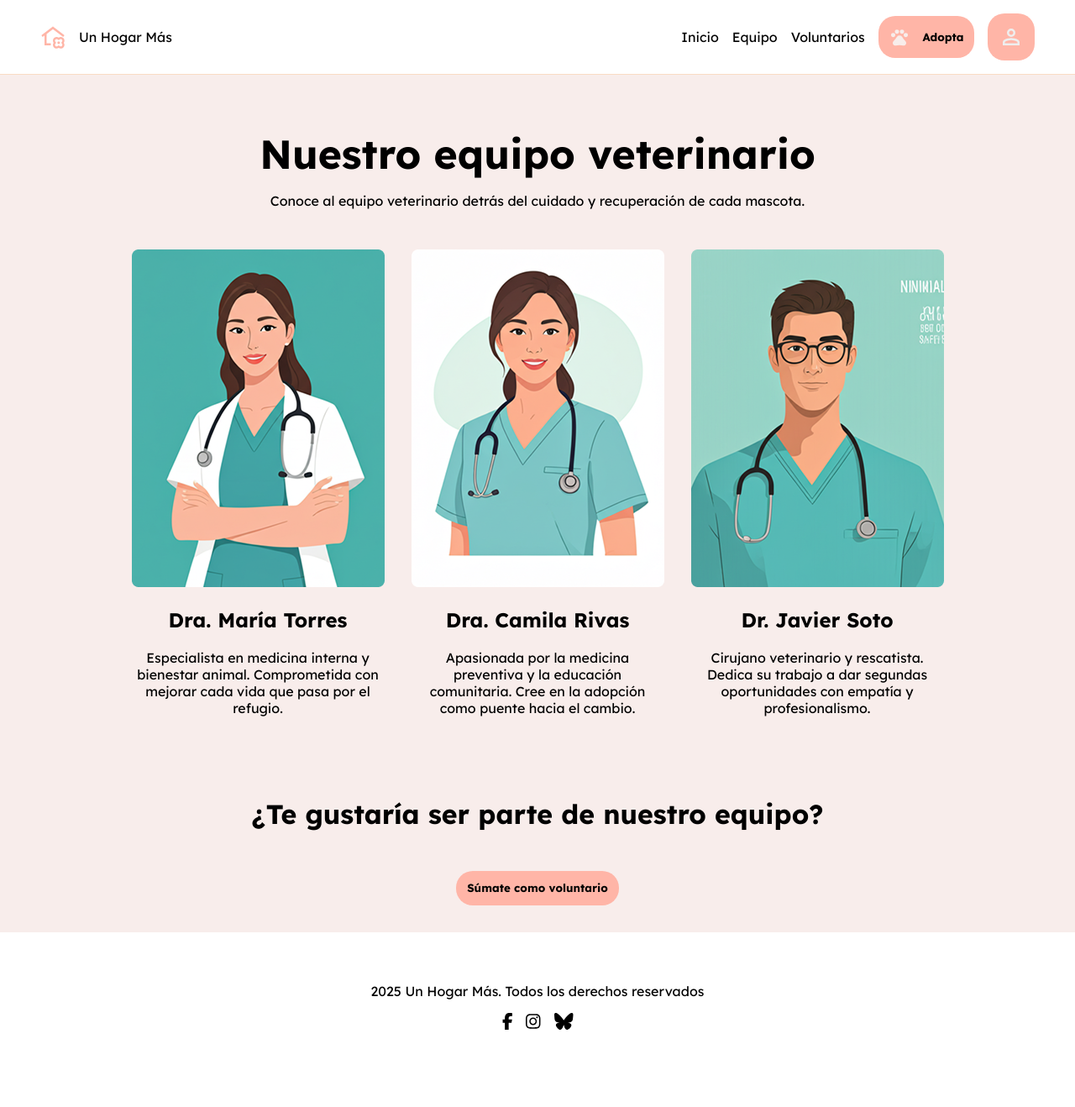
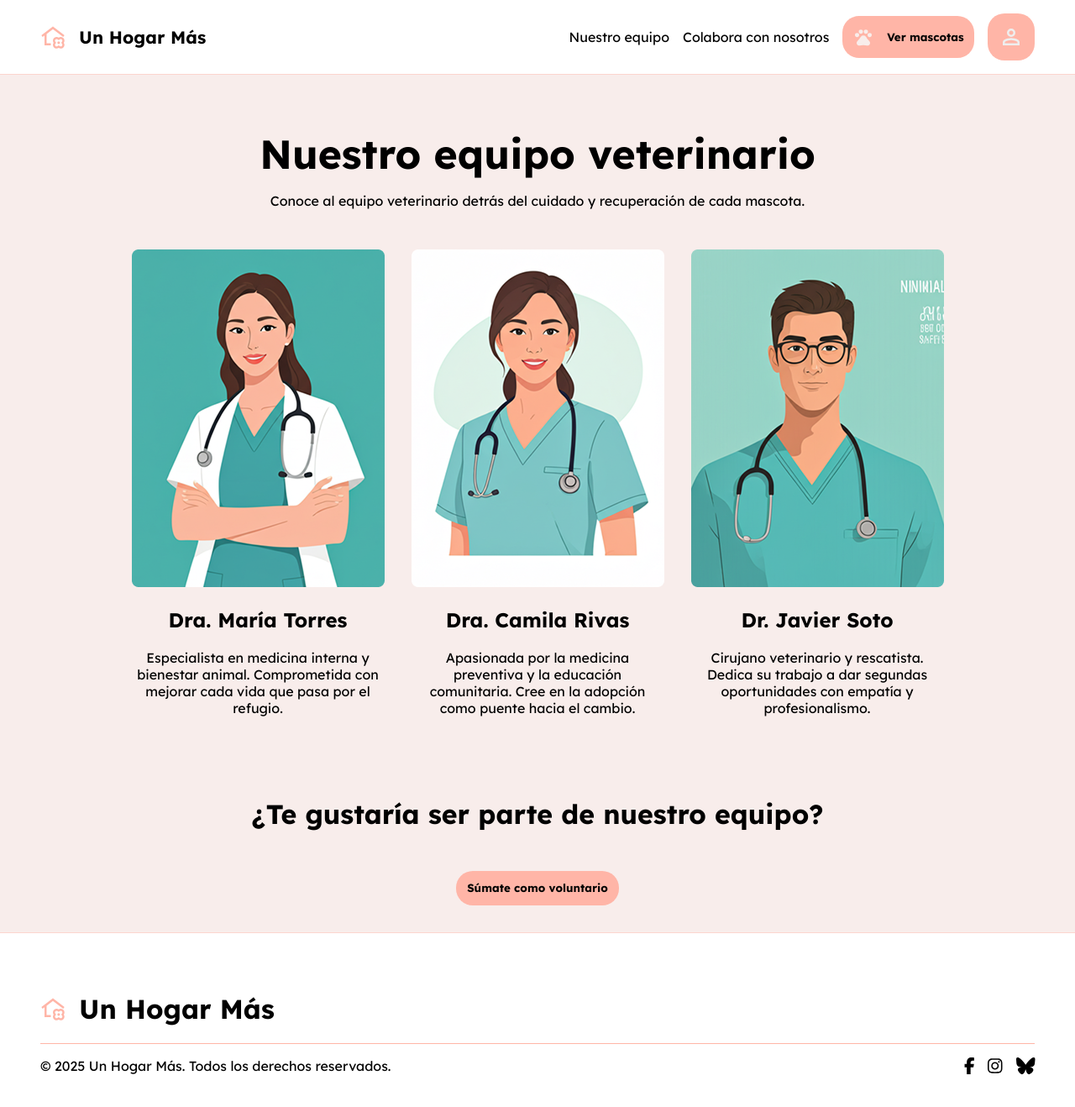
Before and after one commit to Darionvr/unhogarmas, a React (Vite) app in the folder client/: page /Staff in a window 1280 px wide. Shown: the top 1318 px of the page at 84% size. Before the commit the page ends 1270 px from the top, so only its background shows below. Built offline with nearby package versions, Linux system fonts and the light colour scheme.

Commit message:
Nuevo Footer + Mapa

```diff
--- a/client/src/App.css
+++ b/client/src/App.css
@@ -18,7 +18,6 @@ nav {
   display: flex;
   align-items: center;
   justify-content: flex-end;
-  border-bottom: 1px solid var(--ChampagnePink);
   padding: 1rem 3rem 1rem 3rem;
   gap: 1rem;
 
@@ -56,6 +55,8 @@ nav>a:first-of-type {
   display: flex;
   align-items: center;
   gap: 1rem;
+  font-size: 1.3rem;
+  font-weight: bold;
 }
 
 /************************* MODAL LOGIN *************************/
@@ -100,6 +101,10 @@ dialog>button {
   p {
     font-size: .8rem;
     margin: 0;
+  }
+
+  input {
+    background-color: #f1f1f1;
   }
 }
 
@@ -320,7 +325,7 @@ section button {
 article {
   display: grid;
   grid-auto-flow: column;
-  gap: 2rem;
+  gap: 3rem;
   justify-content: center;
   align-items: center;
   height: 70vh;
@@ -341,7 +346,13 @@ article {
 .map {
   height: 400px;
   width: 400px;
-  border: solid 1px var(--Melon);
+
+
+}
+.map img{
+  width: 100%;
+   border-radius: 5px;
+
 }
 
 /************************* FOOTER*************************/
@@ -349,17 +360,26 @@ article {
 footer {
   display: flex;
   flex-direction: column;
-  justify-content: center;
-  align-items: center;
-  height: 10rem;
+  padding: 3rem;
+  h1{
+    display: flex;
+    align-items: center;
+    gap: 1rem;
+  }
 }
 
 .rrss {
   display: flex;
+  align-items: center;
   gap: 1rem;
-
+  border-top: solid 1px var(--Melon);
+  justify-content: flex-end;
   svg {
     cursor: pointer;
+  }
+  p{
+    justify-self: flex-start;
+    margin-right: auto;
   }
 }
 
@@ -526,9 +546,10 @@ select {
   font-size: 20px;
   margin-bottom: 1rem;
 }
-.sub{
- padding-left: 700px;
- font-size: 40px;
+
+.sub {
+  padding-left: 700px;
+  font-size: 40px;
 }
 
 .slideAdoption h3 {
@@ -653,8 +674,8 @@ select {
 
 .card {
   width: 230px;
-  border: 1px solid var(--ChampagnePink) ;
-  border-radius: 15px ;
+  border: 1px solid var(--ChampagnePink);
+  border-radius: 15px;
   background-color: var(--Seashell);
   cursor: pointer;
   margin: 15px;
@@ -664,7 +685,7 @@ select {
 .img img {
   width: 100%;
   height: 185px;
-  border-radius: 10px ;
+  border-radius: 10px;
   object-fit: cover;
   display: block;
 }
@@ -682,6 +703,7 @@ select {
   margin: 2px 0;
   font-size: 15px;
 }
+
 .submit-form {
   display: flex;
   flex-direction: column;
@@ -715,6 +737,8 @@ select {
   gap: 1rem;
   padding: 2rem 0 0 0;
   padding-bottom: 2rem;
+  border-top: solid 1px var(--PaleDogwood);
+  border-bottom: solid 1px var(--PaleDogwood);
 
   &>p {
     margin: 0;
@@ -768,7 +792,7 @@ select {
   display: flex;
   height: 80vh;
   border-bottom: solid 1px var(--Melon);
-
+  border-top: solid 1px var(--Melon);
 }
 
 .register-image {
@@ -806,10 +830,15 @@ select {
 
     }
   }
-  h1{
+
+  h1 {
     display: flex;
     align-items: center;
     gap: 1rem;
+  }
+
+  input {
+    background-color: #f1f1f1;
   }
 
 }
@@ -820,15 +849,18 @@ select {
   gap: 2rem;
 
 }
-.input-group{
+
+.input-group {
   display: flex;
   flex-direction: column;
-  p{
+
+  p {
     margin: .3rem;
   }
 
 }
-.input-group:last-of-type{
+
+.input-group:last-of-type {
   display: flex;
   flex-direction: row;
   align-items: center;
@@ -838,22 +870,55 @@ select {
   border-radius: 10px;
   cursor: pointer;
 
-  span{
+  span {
     margin-left: .8rem;
     font-size: 14px;
   }
 }
 
 
-/************************* REGISTER *************************/
+/************************* PET PROFILE *************************/
 
-.pet-main{
+.pet-main {
   display: flex;
-  justify-content:center ;
+  justify-content: center;
   gap: 3rem;
   padding: 4rem;
   background-color: var(--Seashell);
 
+}
+
+.pet-info p:last-of-type {
+  width: 50ch;
+}
+
+.pet-info span {
+  color: #5e5e5e;
+}
+
+.pet-info button {
+  text-align: center;
+  background-color: var(--Melon);
+  font-family: "Lexend", sans-serif;
+  border: none;
+  border-radius: 20px;
+  padding: .8rem;
+  font-weight: 700;
+  cursor: pointer;
+
+  &:hover {
+    background-color: var(--ChampagnePink);
+
+  }
+}
+
+.pet-photo {
+  display: flex;
+
+}
+
+.pet-photo img {
+  width: 100%;
 }
 
 
--- a/client/src/assets/Components/Footer.jsx
+++ b/client/src/assets/Components/Footer.jsx
@@ -1,14 +1,17 @@
 import React from 'react'
 import { FontAwesomeIcon } from '@fortawesome/react-fontawesome'
 import { faFacebookF, faInstagram, faBluesky } from '@fortawesome/free-brands-svg-icons';
+import HomeLogo from '../Icons/HomeIcon';
+
 const Footer = () => {
   return (
     <footer>
-      <p>2025 Un Hogar Más. Todos los derechos reservados</p>
+      <h1> <HomeLogo />Un Hogar Más</h1>
       <div className="rrss">
-        <FontAwesomeIcon icon={faFacebookF} size="lg"/>
-        <FontAwesomeIcon icon={faInstagram} size="lg"/>
-        <FontAwesomeIcon icon={faBluesky} size="lg"/>
+        <p>© 2025 Un Hogar Más. Todos los derechos reservados.</p>
+        <FontAwesomeIcon icon={faFacebookF} size="lg" />
+        <FontAwesomeIcon icon={faInstagram} size="lg" />
+        <FontAwesomeIcon icon={faBluesky} size="lg" />
       </div>
 
     </footer>
--- a/client/src/assets/Components/Navbar.jsx
+++ b/client/src/assets/Components/Navbar.jsx
@@ -30,11 +30,10 @@ const Navbar = () => {
       <nav>
 
         <Link to="/"><HomeLogo />Un Hogar Más</Link>
-        <Link to="/">Inicio</Link>
-        <Link to="/Staff">Equipo</Link>
-        <Link to="/Voluntary">Voluntarios</Link>
+        <Link to="/Staff">Nuestro equipo</Link>
+        <Link to="/Voluntary">Colabora con nosotros</Link>
 
-        <button> <Link to="/AdoptList"><PawIcon /> Adopta  </Link> </button>
+        <button> <Link to="/AdoptList"><PawIcon /> Ver mascotas </Link> </button>
 
         <button className="login-button" onClick={openModal}> <PersonLogo /> </button>
         <dialog ref={dialogRef}>
--- a/client/src/assets/Views/Home.jsx
+++ b/client/src/assets/Views/Home.jsx
@@ -124,14 +124,14 @@ const Home = () => {
 
           <h4> ¿Dónde estamos?</h4>
 
-          <p> <FontAwesomeIcon icon={faMapLocationDot} size="lg"/>Ubicación pendiente #123, comuna, Ciudad</p>
-          <p> <FontAwesomeIcon icon={faMobileScreenButton} size="lg"/>Contáctanos al 630-323-5630</p>
-          <p> <FontAwesomeIcon icon={faCalendarWeek}size="lg" />Horario Lun - Vie 10:00 a 18:00</p>
-          <p> <FontAwesomeIcon icon={faInbox} size="lg"/> correo@correo.cl</p>
+          <p> <FontAwesomeIcon icon={faMapLocationDot} size="lg"/>Calle Jane Goodall #123, Stgo</p>
+          <p> <FontAwesomeIcon icon={faMobileScreenButton} size="lg"/>630-323-5630</p>
+          <p> <FontAwesomeIcon icon={faCalendarWeek}size="lg" />Horario Lunes a Viernes 09:00 a 18:00</p>
+          <p> <FontAwesomeIcon icon={faInbox} size="lg"/> contacto@unhogarmas.cl</p>
 
         </div>
         <div className="map">
-
+        <img src="imgs\map-frame.png" alt="" />
         </div>
 
       </article>
--- a/client/src/assets/Views/PetProfile.jsx
+++ b/client/src/assets/Views/PetProfile.jsx
@@ -1,18 +1,22 @@
 import React from 'react'
+import { Link } from 'react-router'
 
 const PetProfile = () => {
   return (
     <main className='pet-main'>
 
       <div className="pet-photo">
-    <img src="imgs\Pet-photo1.png" alt="" />
+        <img src="imgs\Pet-photo1.png" alt="" />
       </div>
       <div className="pet-info">
         <h1> Nombre</h1>
-        <p>edad</p>
-        <p>asda</p>
-        <p>asd</p>
-        <p>asasd</p>
+        <p>Raza: <span>Raza</span> </p>
+        <p>Edad: <span>00 Años</span></p>
+        <p>Peso: <span>00Kg</span></p>
+        <p>Sexo: <span>MF</span></p>
+        <p>Chip: <span>SI/NO</span></p>
+        <p>(Descripción) Lorem ipsum dolor sit amet consectetur, adipisicing elit. Officiis quam quasi nobis quae corporis, cum temporibus eligendi sunt corrupti fugiat quo similique dolorum aliquid saepe odio facilis modi incidunt porro!</p>
+        <button> <Link to={'/adoptionform'}>  Comenzar adopción</Link></button>
       </div>
     </main>
   )
```
Also changed, not shown: client/public/imgs/map-frame.png (added).
